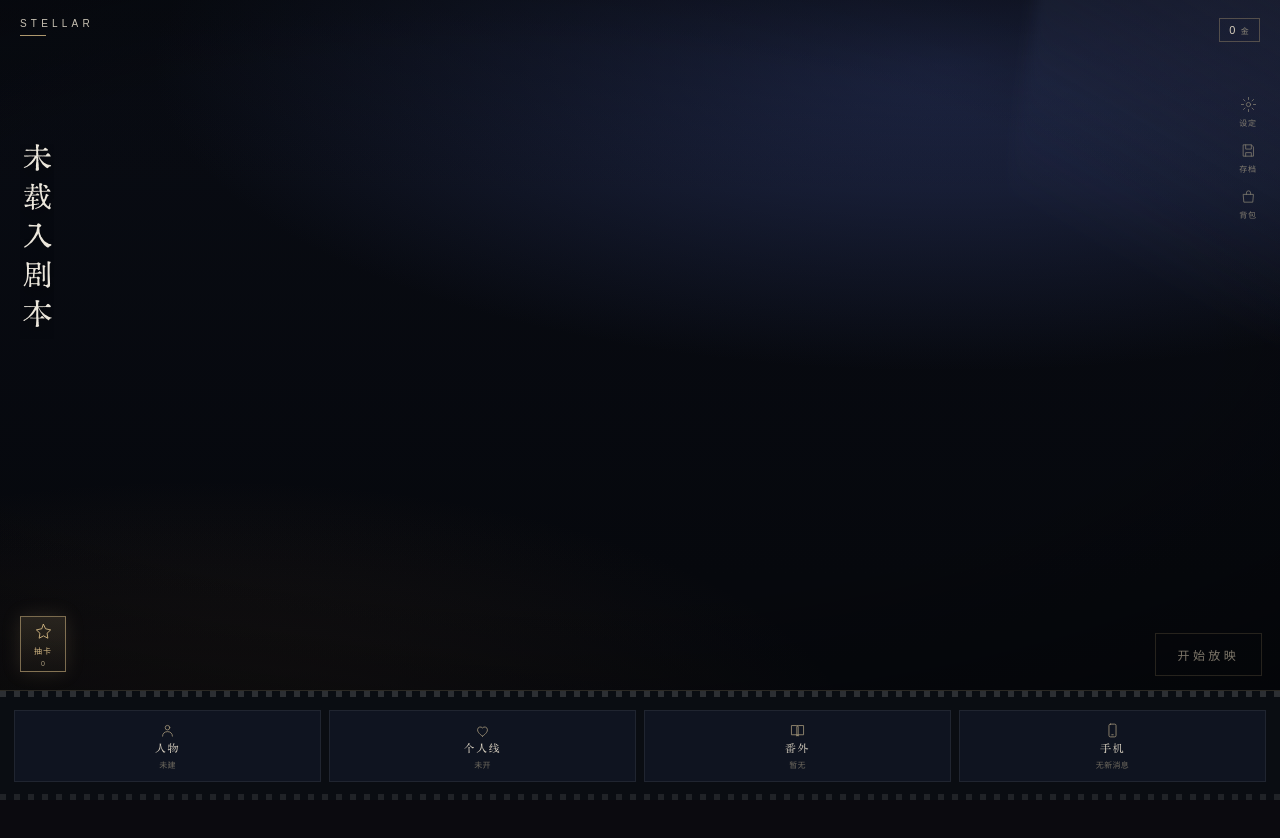
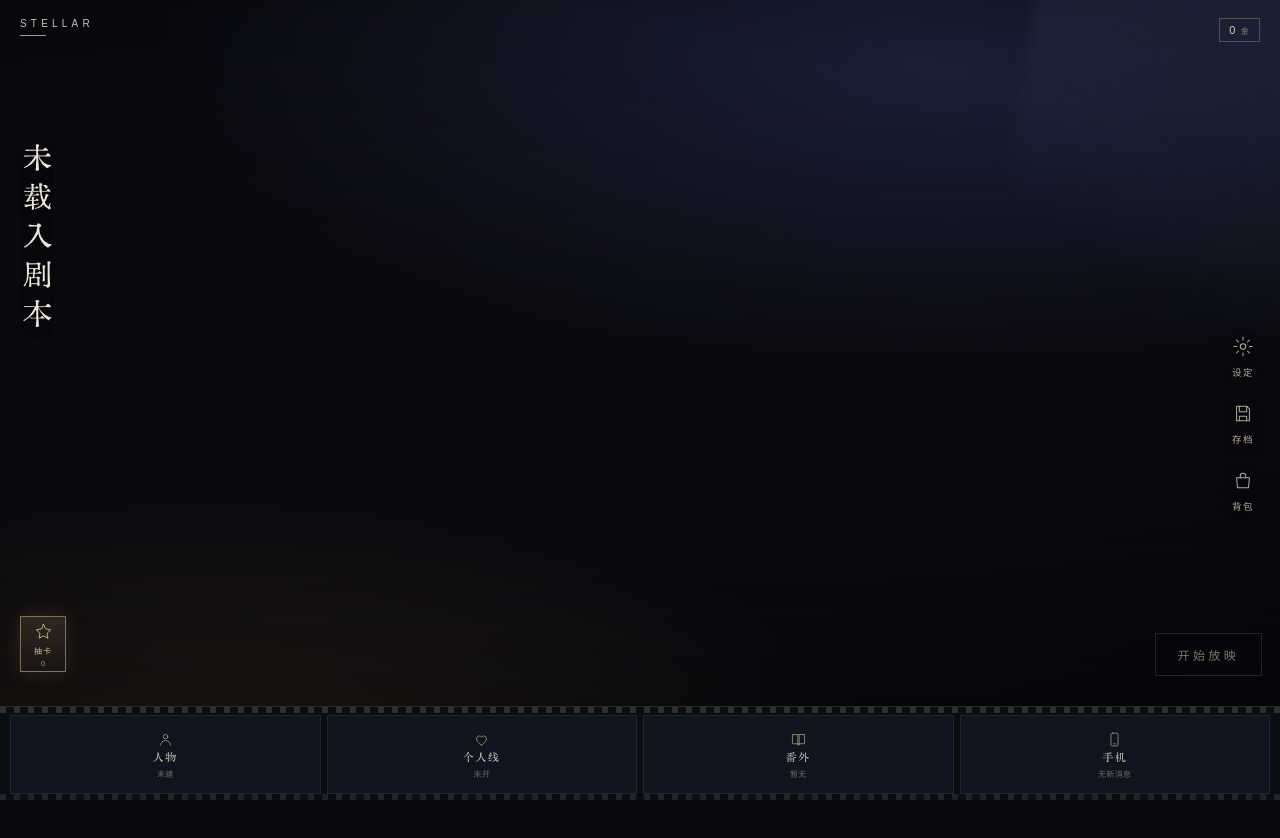
Before and after one commit to xiyu098520/Stellar-Love, a Next.js app: page / in a window 1280 px wide. Shown: the top 838 px of the page. Built offline with nearby package versions, Linux system fonts and the light colour scheme.

Commit message:
fix: 大厅底栏贴合、右栏放大下移、壁纸改为 html 固定层防闪

```diff
--- a/app/globals.css
+++ b/app/globals.css
@@ -1411,31 +1411,23 @@ body { background: transparent; }
   z-index: 1;
   overflow: hidden;
   color: var(--a-ink);
-  background: #07090f;
-}
+  background: transparent;
+}
+/* 壁纸由 html 层统一铺（fixed），这里只压一层暗色，避免切页时闪 */
 .lobby-a .a-bg {
   position: absolute;
   inset: 0;
   background:
-    radial-gradient(100% 62% at 74% 8%, rgba(54, 68, 126, .55), transparent 62%),
-    radial-gradient(75% 50% at 16% 94%, rgba(126, 85, 44, .22), transparent 68%),
-    linear-gradient(180deg, #090c14, #06080d 72%);
-}
-.lobby-a .a-wall {
-  position: absolute;
-  inset: 0;
-  width: 100%;
-  height: 100%;
-  object-fit: cover;
-  object-position: center top;
+    radial-gradient(100% 62% at 74% 8%, rgba(54, 68, 126, .38), transparent 62%),
+    radial-gradient(75% 50% at 16% 94%, rgba(126, 85, 44, .2), transparent 68%),
+    linear-gradient(180deg, rgba(6, 8, 13, .5) 0%, rgba(6, 8, 13, .12) 34%, rgba(6, 8, 13, .3) 62%, rgba(6, 8, 13, .86) 100%);
 }
 .lobby-a .a-veil {
   position: absolute;
   inset: 0;
   pointer-events: none;
   background:
-    radial-gradient(120% 80% at 42% 40%, transparent 42%, rgba(0, 0, 0, .6) 100%),
-    linear-gradient(180deg, rgba(6, 8, 13, .42) 0%, transparent 24%, transparent 62%, rgba(6, 8, 13, .82) 100%);
+    radial-gradient(120% 80% at 42% 40%, transparent 46%, rgba(0, 0, 0, .52) 100%);
 }
 .lobby-a .a-beam {
   position: absolute;
@@ -1535,34 +1527,37 @@ body { background: transparent; }
 .lobby-a .a-rail {
   position: absolute;
   right: calc(12px + env(safe-area-inset-right));
-  top: calc(96px + env(safe-area-inset-top));
+  top: 53%;
+  transform: translateY(-50%);
   z-index: 6;
   display: flex;
   flex-direction: column;
-  gap: 14px;
+  gap: 20px;
 }
 .lobby-a .a-entry {
-  width: 40px;
+  width: 50px;
   display: flex;
   flex-direction: column;
   align-items: center;
-  gap: 4px;
-  color: #837d70;
-  font-family: var(--sans);
-  font-size: 8px;
-  letter-spacing: .1em;
+  gap: 7px;
+  color: #b3aa99;
+  font-family: var(--sans);
+  font-size: 9.5px;
+  letter-spacing: .16em;
   background: none;
   border: 0;
-  padding: 0;
+  padding: 2px 0;
+  text-shadow: 0 2px 8px rgba(0, 0, 0, .85);
 }
 .lobby-a .a-entry svg {
-  width: 17px;
-  height: 17px;
+  width: 22px;
+  height: 22px;
   stroke: currentColor;
   fill: none;
   stroke-width: 1.1;
   stroke-linecap: round;
   stroke-linejoin: round;
+  filter: drop-shadow(0 2px 6px rgba(0, 0, 0, .8));
 }
 .lobby-a .a-entry:hover { color: var(--a-gold); }
 
@@ -1632,11 +1627,11 @@ body { background: transparent; }
   right: 0;
   bottom: 0;
   z-index: 5;
-  height: calc(110px + env(safe-area-inset-bottom));
-  padding: 0 14px env(safe-area-inset-bottom);
-  display: flex;
-  align-items: center;
-  gap: 8px;
+  height: calc(94px + env(safe-area-inset-bottom));
+  padding: 8px 10px calc(6px + env(safe-area-inset-bottom));
+  display: flex;
+  align-items: stretch;
+  gap: 6px;
   background-color: #0a0d12;
   background-image:
     repeating-linear-gradient(90deg, rgba(255, 255, 255, .14) 0 6px, transparent 6px 14px),
@@ -1649,13 +1644,13 @@ body { background: transparent; }
 .lobby-a .a-card {
   flex: 1;
   min-width: 0;
-  height: 72px;
+  height: 100%;
   display: flex;
   flex-direction: column;
   align-items: center;
   justify-content: center;
   gap: 3px;
-  background: #0f1420;
+  background: #10141f;
   border: 1px solid rgba(255, 255, 255, .07);
   color: #d7cfbf;
   text-align: center;
--- a/app/layout.tsx
+++ b/app/layout.tsx
@@ -23,7 +23,16 @@ export const viewport: Viewport = {
 export default function RootLayout({ children }: { children: React.ReactNode }) {
   return (
     <html lang="zh-CN">
-      <body>{children}</body>
+      <body>
+        {/* 首屏先把壁纸挂到 html 上，避免大厅加载后再铺图造成闪动 */}
+        <script
+          dangerouslySetInnerHTML={{
+            __html:
+              'try{var w=localStorage.getItem("sl.wallpaper");if(w){document.documentElement.style.setProperty("--wall","url(\\""+w+"\\")")}}catch(e){}',
+          }}
+        />
+        {children}
+      </body>
     </html>
   );
 }
--- a/app/page.tsx
+++ b/app/page.tsx
@@ -67,7 +67,6 @@ function Icon({ name }: { name: keyof typeof ICONS }) {
 
 export default function Lobby() {
   const [world, setWorld] = useState<World | null>(null);
-  const [wall, setWall] = useState('');
   const [main, setMain] = useState<Save | null>(null);
   const [routes, setRoutes] = useState(0);
   const [unread, setUnread] = useState(0);
@@ -78,7 +77,6 @@ export default function Lobby() {
     (async () => {
       const w = loadWorld();
       setWorld(w);
-      setWall(loadWallpaper().url);
       if (!w) {
         setReady(true);
         return;
@@ -101,17 +99,15 @@ export default function Lobby() {
     })();
   }, []);
 
-  // 壁纸同时铺到 html 层，页面之外露出的区域也是壁纸，不是纯黑
+  // 壁纸铺在 html 层（fixed），切页回来不会重画、不会闪
   useEffect(() => {
     const el = document.documentElement;
+    const { url } = loadWallpaper();
+    if (url) el.style.setProperty('--wall', `url("${url}")`);
+    else el.style.removeProperty('--wall');
     el.classList.add('lobby');
-    if (!wall) return () => { el.classList.remove('lobby'); };
-    el.style.setProperty('--wall', `url("${wall}")`);
-    return () => {
-      el.style.removeProperty('--wall');
-      el.classList.remove('lobby');
-    };
-  }, [wall]);
+    return () => el.classList.remove('lobby');
+  }, []);
 
   const clock = main?.state?.clock || (world ? initClock(world) : null);
   const dateLine = clock
@@ -123,11 +119,7 @@ export default function Lobby() {
 
   return (
     <main className="lobby-a">
-      {wall ? (
-        <img className="a-wall" src={wall} alt="" />
-      ) : (
-        <div className="a-bg" />
-      )}
+      <div className="a-bg" />
       <div className="a-veil" />
       <div className="a-beam" />
 
@@ -190,7 +182,7 @@ export default function Lobby() {
           <span>个人线</span>
           <i>{routes ? `${routes} 条` : '未开'}</i>
         </Link>
-        <Link href="/people" className={`a-card${specials ? ' has' : ''}`} prefetch>
+        <Link href="/people" className="a-card" prefetch>
           <Icon name="book" />
           <span>番外</span>
           <i>{specials ? `${specials} 篇` : '暂无'}</i>
```
